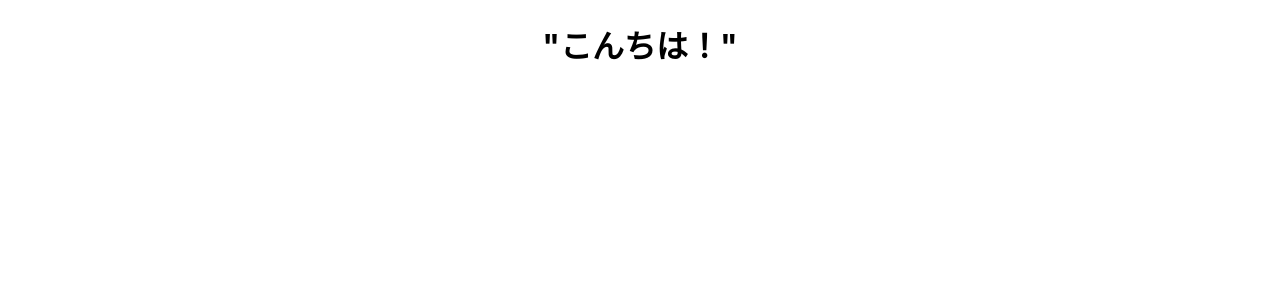
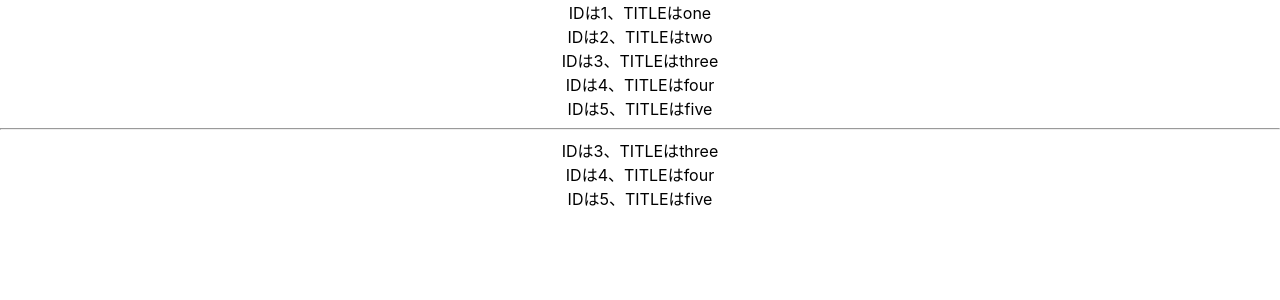
Before and after one commit to IHprogram/react-sample, a React (Create React App) app: page / in a window 1280 px wide. Shown: the top 300 px of the page. Built offline with nearby package versions, Linux system fonts and the light colour scheme.

Commit message:
mapとfilterの使い方

```diff
--- a/src/App.js
+++ b/src/App.js
@@ -3,11 +3,39 @@ import './App.css';
 
 // ↓JSXを使う場合
 function App() {
-  const hoge = <strong>"こんちは！"</strong>;
+  const tasks = [
+    { id: 1, title: "one" },
+    { id: 2, title: "two" },
+    { id: 3, title: "three" },
+    { id: 4, title: "four" },
+    { id: 5, title: "five" },
+  ];
+  const num1 = tasks.map((val, index) => {
+    return <div key={index}>IDは{val.id}、TITLEは{val.title}</div>
+  });
+
+  const num2 = tasks.filter((val) => { return val.id > 2 }
+  ).map((val, index) => {
+    return <div key={index}>IDは{val.id}、TITLEは{val.title}</div>
+  });
+
+  console.log(num1);
+  console.log(num2);
+
+  // indexOfは、引数に入っている値が何番目かを返す → filter
+
+  const array10 = [1, 2, 3, 4, 5, 5, 5, 5, 5, 6, 6, 6, 6, 6, 7, 7, 7]
+  const result10 = array10.filter((num, index, self) => {
+    return self.indexOf(num) === index
+  })
+  console.log(result10)
+
 
   return (
     <div className="App">
-      <h1 class="red">{hoge}</h1>
+      <div>{num1}</div>
+      <hr></hr>
+      <div>{num2}</div>
     </div>
   );
 }
```
